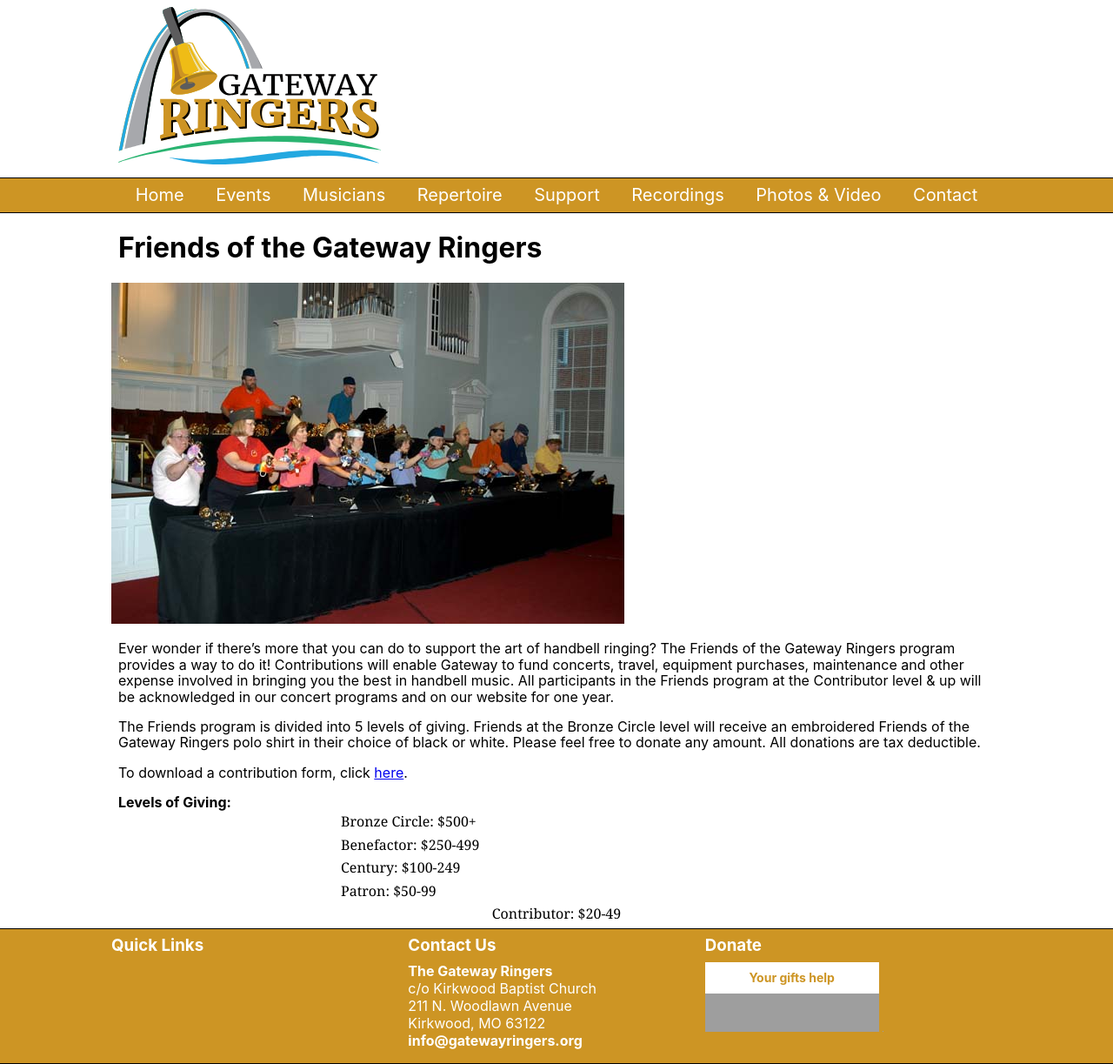
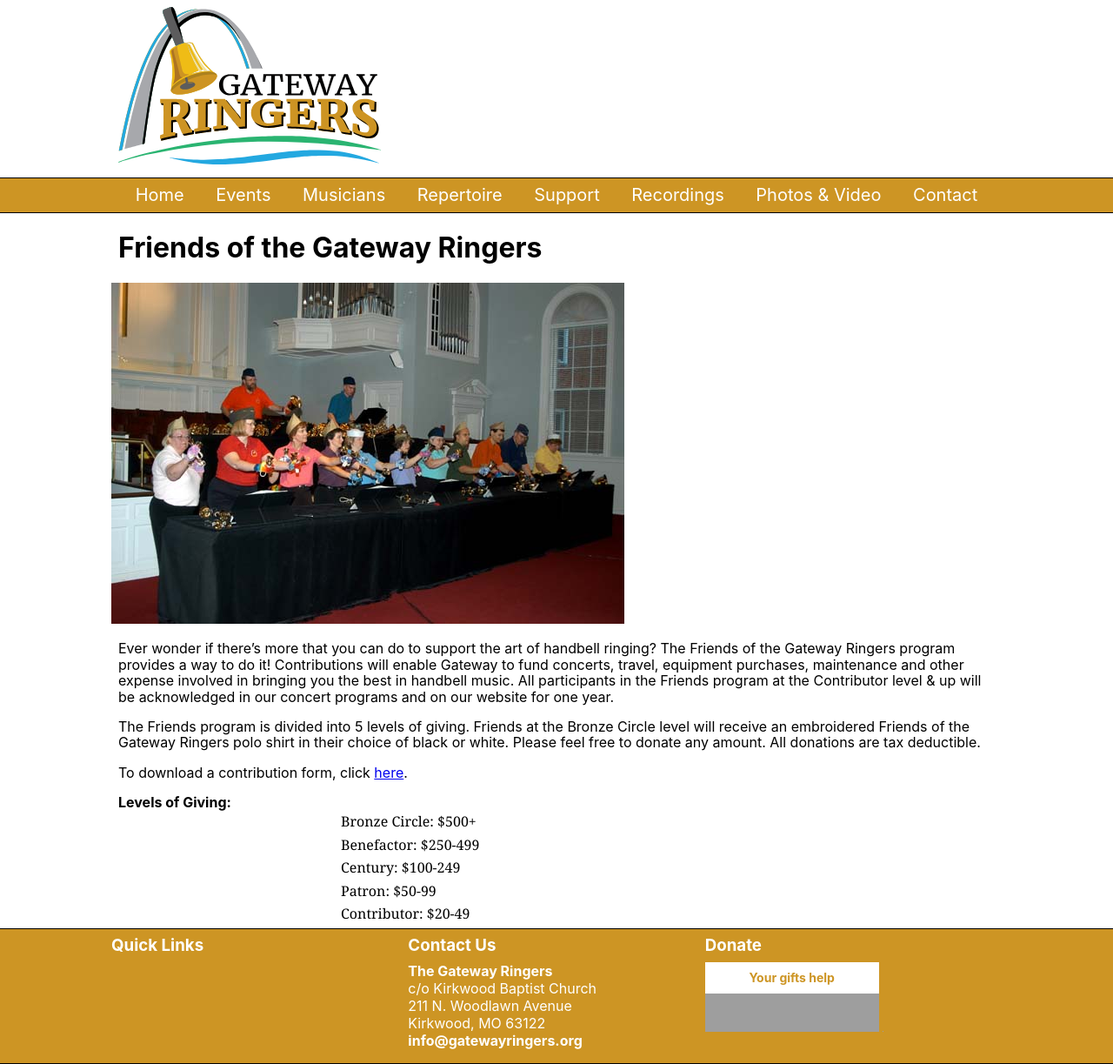
Before and after one commit to GatewayRingers/GatewayRingers.github.io, a Jekyll site: the page built from support.html, in a window 1280 px wide. Shown: the whole page at 87% size. Built offline with Jekyll 4.4.1, drawn with Linux system fonts in a browser that asks for light colours; grey boxes are pictures that could not be loaded.

Commit message:
Update support.html

```diff
--- a/support.html
+++ b/support.html
@@ -29,7 +29,7 @@
       <td class="tl pa1">Patron: $50-99</td>
     </tr>
     <tr>
-      <td class="tc pa1" colspan="2">Contributor: $20-49</td>
+      <td class="tl pa1">Contributor: $20-49</td>
     </tr>
   </tbody>
 </table>
```
